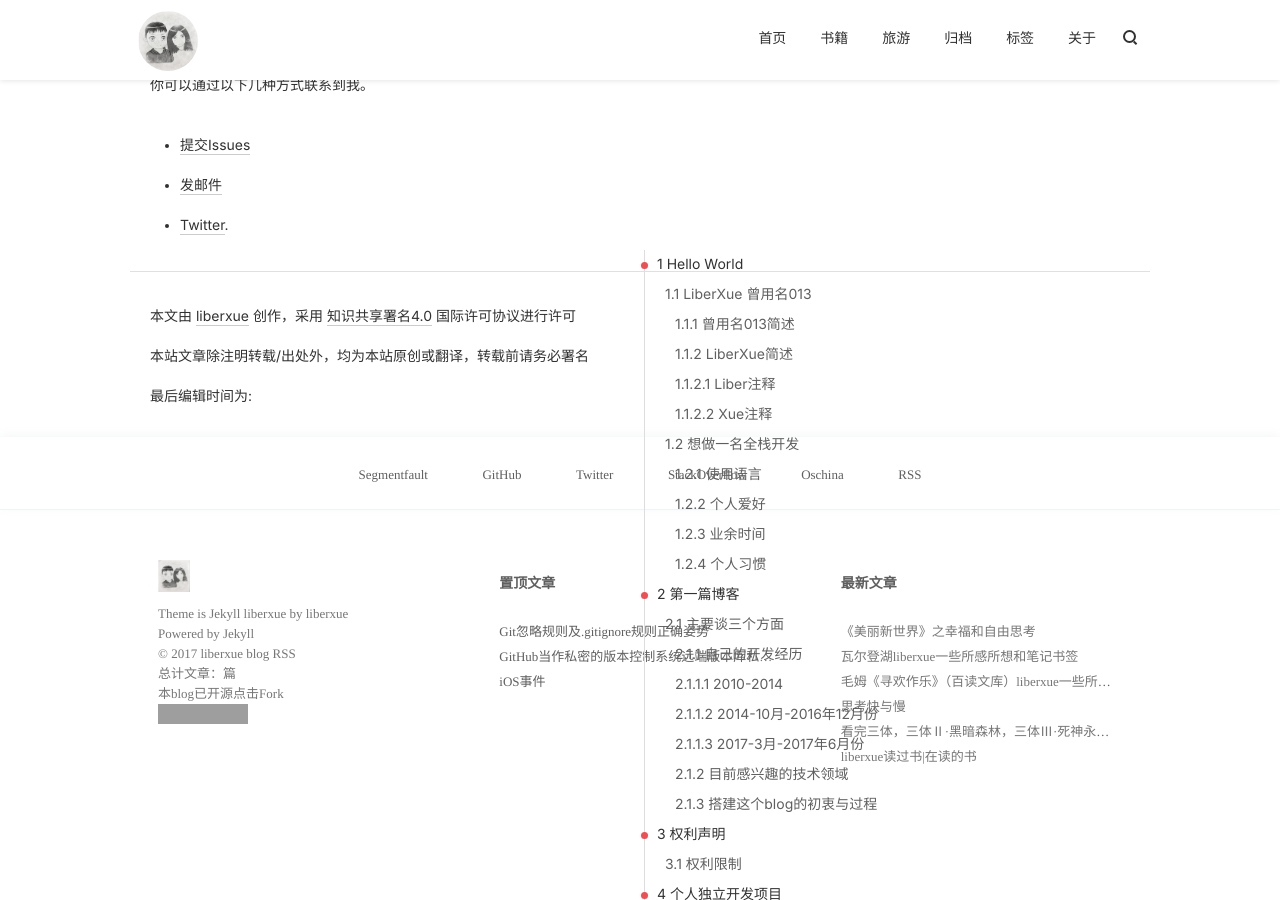
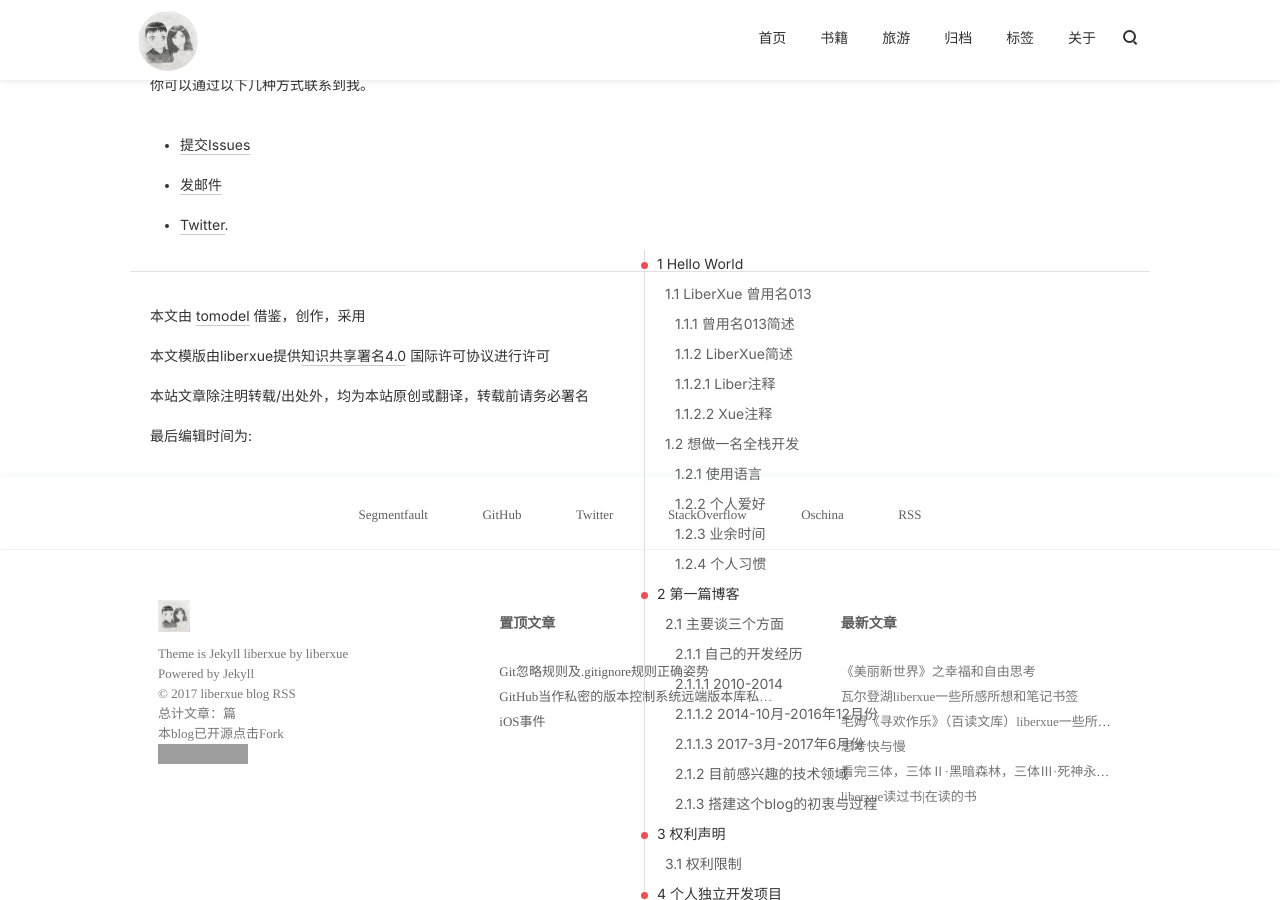
Before and after one commit to wufeng880707/wufeng880707.github.io, a Jekyll site: the page built from about.md, in a window 1280 px wide and 900 px high, scrolled down 4918 px. Built offline with Jekyll 4.4.1, drawn with Linux system fonts in a browser that asks for light colours; nearby versions of some CDN libraries; comment, search, counter and statistics services are not loaded; grey boxes are pictures that could not be loaded.

Commit message:
commit：

```diff
--- a/_layouts/blog.html
+++ b/_layouts/blog.html
@@ -99,7 +99,7 @@
 </p>
 {{ content }}
 		<p class="post-info">
-			本文由 <a href="/">liberxue</a> 创作，采用 <a href="https://creativecommons.org/licenses/by/4.0/" target="_blank" rel="external nofollow">知识共享署名4.0</a> 国际许可协议进行许可<br>本站文章除注明转载/出处外，均为本站原创或翻译，转载前请务必署名<br>最后编辑时间为:{{ page.date | date: "%F %H:%M:%S"}}</p>
+			本文由 <a href="/">tomodel</a> 借鉴，创作，采用 <br>本文模版由liberxue提供<a href="https://creativecommons.org/licenses/by/4.0/" target="_blank" rel="external nofollow">知识共享署名4.0</a> 国际许可协议进行许可<br>本站文章除注明转载/出处外，均为本站原创或翻译，转载前请务必署名<br>最后编辑时间为:{{ page.date | date: "%F %H:%M:%S"}}</p>
 	</div>
 </article>
 
```
Also changed, not shown: _posts/iOS/2015-2-11-iOS事件.md (+2 -2 lines).
